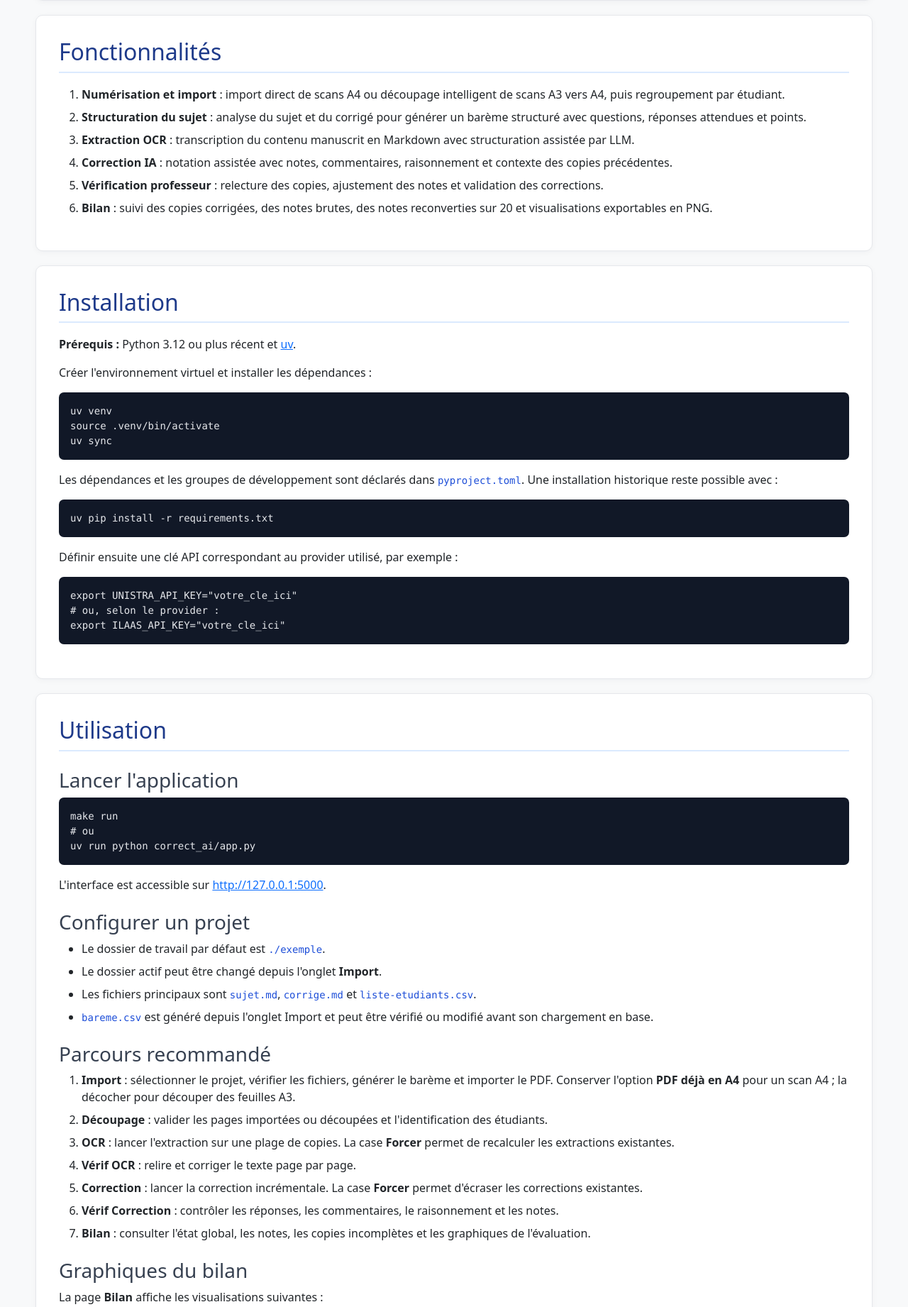
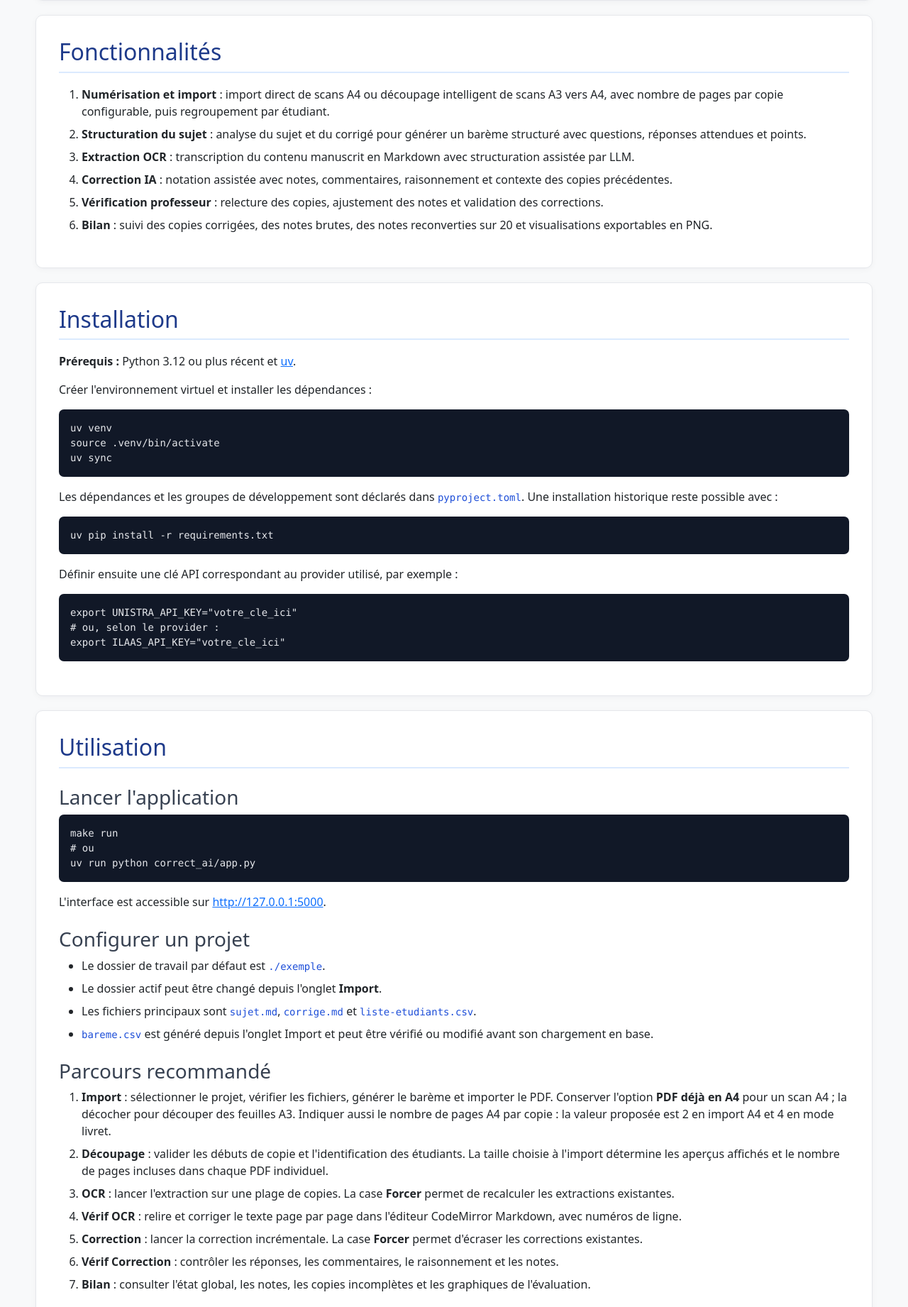
Before and after one commit to Naereen/Korektor-clone, a Flask app: page /documentation in a window 1280 px wide. Shown: the part 798-2640 px from the top of the page at 71% size. Run offline with Flask 3, Linux system fonts and the light colour scheme; some libraries are stand-ins or nearby versions.

Commit message:
Add many tiny features.

```diff
--- a/correct_ai/app.py
+++ b/correct_ai/app.py
@@ -27,6 +27,7 @@ import sys
 import threading
 import time
 from collections import defaultdict
+from datetime import datetime
 
 import pymupdf
 from flask import Flask, jsonify, redirect, render_template, request, send_file, url_for
@@ -54,6 +55,7 @@ APP_ROOT = os.path.dirname(os.path.abspath(__file__))
 APP_ROOT = os.path.dirname(APP_ROOT)  # Go up to project root (where code is)
 
 CONFIG_FILE = os.path.join(APP_ROOT, ".correctai_config.json")
+SPLIT_SETTINGS_FILENAME = ".korektor_split.json"
 
 
 class ProjectConfig:
@@ -127,6 +129,22 @@ class ProjectConfig:
     def get_sorted_pdf_path(self):
         """Return the sorted booklet PDF path used by the splitter."""
         return self.get_path("copiesA4_sorted.pdf")
+
+    def get_pages_per_copy(self):
+        """Return the page count used for each split-view segment."""
+        try:
+            with open(self.get_path(SPLIT_SETTINGS_FILENAME), encoding="utf-8") as settings_file:
+                pages_per_copy = int(json.load(settings_file)["pages_per_copy"])
+                if pages_per_copy > 0:
+                    return pages_per_copy
+        except (FileNotFoundError, OSError, ValueError, KeyError, TypeError, json.JSONDecodeError):
+            pass
+        return 4
+
+    def set_pages_per_copy(self, pages_per_copy):
+        """Persist the page count used for each split-view segment."""
+        with open(self.get_path(SPLIT_SETTINGS_FILENAME), "w", encoding="utf-8") as settings_file:
+            json.dump({"pages_per_copy": pages_per_copy}, settings_file)
 
 
 config = ProjectConfig()
@@ -478,10 +496,15 @@ def split_page():
     if not doc:
         return "Veuillez d'abord importer un document (Étape 1).", 404
 
-    total_items = (len(doc) + 3) // 4
+    pages_per_copy = config.get_pages_per_copy()
+    total_items = (len(doc) + pages_per_copy - 1) // pages_per_copy
     students = load_students()
     return render_template(
-        "split.html", active_page="split", total_items=total_items, students=students
+        "split.html",
+        active_page="split",
+        total_items=total_items,
+        pages_per_copy=pages_per_copy,
+        students=students,
     )
 
 
@@ -865,6 +888,13 @@ def api_import():
         already_a4 = request.form.get("already_a4") == "true"
         sort_booklet = request.form.get("sort_booklet") == "true"
 
+        try:
+            pages_per_copy = int(request.form.get("pages_per_copy", 2 if already_a4 else 4))
+        except (TypeError, ValueError):
+            return jsonify({"success": False, "error": "Le nombre de pages par copie doit être un entier"}), 400
+        if pages_per_copy < 1:
+            return jsonify({"success": False, "error": "Le nombre de pages par copie doit être positif"}), 400
+
         if not file:
             return jsonify({"success": False, "error": "No file uploaded"}), 400
 
@@ -877,6 +907,7 @@ def api_import():
                 shutil.copyfile(temp_path, config.get_sorted_pdf_path())
             else:
                 process_a3_split(temp_path, config.get_sorted_pdf_path(), sort_booklet)
+            config.set_pages_per_copy(pages_per_copy)
         finally:
             # Cleanup
             if os.path.exists(temp_path):
@@ -952,6 +983,7 @@ def split_process():
         doc = get_splitter_doc()
         if not doc:
             return jsonify({"success": False, "error": "Doc not loaded"}), 500
+        pages_per_copy = config.get_pages_per_copy()
 
         # Logic from split_copies.py
         copy_segments = []
@@ -1018,13 +1050,13 @@ def split_process():
                 if segments:
                     min_p = segments[0] + 1
                     last_start = segments[-1]
-                    max_p = min(last_start + 4, len(doc))
+                    max_p = min(last_start + pages_per_copy, len(doc))
                     page_range_str = f"{min_p}--{max_p}"
                 else:
                     page_range_str = ""
 
                 for start_idx in segments:
-                    end_idx = min(start_idx + 4, len(doc))
+                    end_idx = min(start_idx + pages_per_copy, len(doc))
                     new_doc.insert_pdf(doc, from_page=start_idx, to_page=end_idx - 1)
 
                     # Header mask & Numbering
@@ -1630,6 +1662,8 @@ class ReportBatchJob:
         self.total = 0
         self.current_action = "Inactif"
         self.results = []
+        self.merged_pdf = None
+        self.merge_error = None
 
     def start(self, project_dir):
         """Start the background thread iterating over every copy, unless already running."""
@@ -1640,6 +1674,8 @@ class ReportBatchJob:
         self.progress = 0
         self.total = 0
         self.results = []
+        self.merged_pdf = None
+        self.merge_error = None
         self.current_action = "Démarrage..."
 
         def run():
@@ -1649,6 +1685,7 @@ class ReportBatchJob:
                 db = get_db(project_dir)
                 copies = db.execute("SELECT id FROM copies ORDER BY id").fetchall()
                 self.total = len(copies)
+                merged_pdf_paths = []
 
                 for index, row in enumerate(copies, start=1):
                     if self.stop_requested:
@@ -1679,6 +1716,7 @@ class ReportBatchJob:
                         try:
                             report_builder.compile_markdown_to_pdf(md_path, pdf_path)
                             entry["pdf_ok"] = True
+                            merged_pdf_paths.append(pdf_path)
                         except Exception as pdf_exc:
                             entry["error"] = f"Échec PDF : {pdf_exc}"
                     except Exception as exc:
@@ -1686,6 +1724,16 @@ class ReportBatchJob:
 
                     self.results.append(entry)
                     self.progress = int(index / self.total * 100) if self.total else 100
+
+                if not self.stop_requested and merged_pdf_paths:
+                    self.current_action = "Fusion des PDF (pdftk)..."
+                    merged_name = f"rapport_total_date-{datetime.now():%d-%m-%Y}.pdf"
+                    merged_path = os.path.join(report_builder.get_reports_dir(project_dir), merged_name)
+                    try:
+                        report_builder.merge_pdfs(merged_pdf_paths, merged_path)
+                        self.merged_pdf = merged_name
+                    except RuntimeError as merge_exc:
+                        self.merge_error = str(merge_exc)
             except Exception as exc:
                 self.current_action = f"Erreur : {exc}"
             finally:
@@ -1736,7 +1784,27 @@ def api_rapport_batch_status():
             "total": report_batch_job.total,
             "action": report_batch_job.current_action,
             "results": report_batch_job.results,
+            "merged_pdf": report_batch_job.merged_pdf,
+            "merge_error": report_batch_job.merge_error,
         }
+    )
+
+
+@app.route("/api/rapports/batch/merged")
+def api_rapport_batch_merged():
+    """Serve the all-in-one PDF produced by concatenating the last batch's reports (pdftk)."""
+    if not report_batch_job.merged_pdf:
+        return "Aucun PDF fusionné disponible", 404
+
+    path = os.path.join(report_builder.get_reports_dir(config.project_dir), report_batch_job.merged_pdf)
+    if not os.path.exists(path):
+        return "Fichier introuvable", 404
+
+    return send_file(
+        path,
+        mimetype="application/pdf",
+        as_attachment=False,
+        download_name=report_batch_job.merged_pdf,
     )
 
 
--- a/correct_ai/batch_correction_v2.py
+++ b/correct_ai/batch_correction_v2.py
@@ -274,7 +274,7 @@ def correct_copy_incremental(
                         provider=p,
                         pdf_path=pdf_abs_path,
                         prompt_text=prompt,
-                        system_prompt="Tu es un correcteur expert. Nota selon le barème et maintain uniformité.",
+                        system_prompt="Tu es un correcteur expert en informatique et en mathématiques, en CPGE filière MP2I en France. Nota selon le barème et maintain uniformité.",
                     )
                 except Exception as e:
                     logger.error(f"❌ Erreur lors de l'appel LLM pour la copie {copy_id}: {e}")
@@ -294,7 +294,7 @@ def correct_copy_incremental(
                             response = ask_llm_with_progress(
                                 provider=p,
                                 prompt_text=prompt,
-                                system_prompt="Tu es un correcteur expert. Nota selon le barème et maintain uniformité.",
+                                system_prompt="Tu es un correcteur expert en informatique et en mathématiques, en CPGE filière MP2I en France. Nota selon le barème et maintain uniformité.",
                                 progress_callback=progress_callback,
                             )
                         except Exception as e2:
@@ -312,7 +312,7 @@ def correct_copy_incremental(
                                 response = ask_llm_with_progress(
                                     provider=p,
                                     prompt_text=prompt_simple,
-                                    system_prompt="Tu es un correcteur expert.",
+                                    system_prompt="Tu es un correcteur expert en informatique et en mathématiques, en CPGE filière MP2I en France.",
                                     progress_callback=progress_callback,
                                 )
                             except Exception as e3:
--- a/correct_ai/templates/documentation.html
+++ b/correct_ai/templates/documentation.html
@@ -98,7 +98,7 @@
     <section id="fonctionnalites" class="documentation-section">
         <h2>Fonctionnalités</h2>
         <ol>
-            <li><strong>Numérisation et import</strong> : import direct de scans A4 ou découpage intelligent de scans A3 vers A4, puis regroupement par étudiant.</li>
+            <li><strong>Numérisation et import</strong> : import direct de scans A4 ou découpage intelligent de scans A3 vers A4, avec nombre de pages par copie configurable, puis regroupement par étudiant.</li>
             <li><strong>Structuration du sujet</strong> : analyse du sujet et du corrigé pour générer un barème structuré avec questions, réponses attendues et points.</li>
             <li><strong>Extraction OCR</strong> : transcription du contenu manuscrit en Markdown avec structuration assistée par LLM.</li>
             <li><strong>Correction IA</strong> : notation assistée avec notes, commentaires, raisonnement et contexte des copies précédentes.</li>
@@ -140,10 +140,10 @@ uv run python correct_ai/app.py</code></pre>
 
         <h3>Parcours recommandé</h3>
         <ol>
-            <li><strong>Import</strong> : sélectionner le projet, vérifier les fichiers, générer le barème et importer le PDF. Conserver l'option <strong>PDF déjà en A4</strong> pour un scan A4 ; la décocher pour découper des feuilles A3.</li>
-            <li><strong>Découpage</strong> : valider les pages importées ou découpées et l'identification des étudiants.</li>
+            <li><strong>Import</strong> : sélectionner le projet, vérifier les fichiers, générer le barème et importer le PDF. Conserver l'option <strong>PDF déjà en A4</strong> pour un scan A4 ; la décocher pour découper des feuilles A3. Indiquer aussi le nombre de pages A4 par copie : la valeur proposée est 2 en import A4 et 4 en mode livret.</li>
+            <li><strong>Découpage</strong> : valider les débuts de copie et l'identification des étudiants. La taille choisie à l'import détermine les aperçus affichés et le nombre de pages incluses dans chaque PDF individuel.</li>
             <li><strong>OCR</strong> : lancer l'extraction sur une plage de copies. La case <strong>Forcer</strong> permet de recalculer les extractions existantes.</li>
-            <li><strong>Vérif OCR</strong> : relire et corriger le texte page par page.</li>
+            <li><strong>Vérif OCR</strong> : relire et corriger le texte page par page dans l'éditeur CodeMirror Markdown, avec numéros de ligne.</li>
             <li><strong>Correction</strong> : lancer la correction incrémentale. La case <strong>Forcer</strong> permet d'écraser les corrections existantes.</li>
             <li><strong>Vérif Correction</strong> : contrôler les réponses, les commentaires, le raisonnement et les notes.</li>
             <li><strong>Bilan</strong> : consulter l'état global, les notes, les copies incomplètes et les graphiques de l'évaluation.</li>
@@ -155,7 +155,7 @@ uv run python correct_ai/app.py</code></pre>
             <li><strong>Distribution des notes / 20</strong> : histogramme des notes finales par tranches de 1 point.</li>
             <li><strong>Difficulté des questions</strong> : pourcentage moyen de points obtenus pour chaque question.</li>
             <li><strong>Profil moyen de la classe</strong> : comparaison, question par question, entre le barème et la moyenne obtenue par la classe.</li>
-            <li><strong>Dispersion par question</strong> : distributions en violon avec points individuels, boîte à moustaches et moyenne.</li>
+            <li><strong>Dispersion par question</strong> : distributions en violon avec points individuels, boîte à moustaches et moyenne, dans une zone dimensionnée pour garder le titre entièrement visible.</li>
             <li><strong>Résultats détaillés</strong> : comparaison du barème et des points obtenus par un étudiant sélectionné ou par la moyenne de la classe.</li>
         </ul>
         <p>Chaque graphique peut être téléchargé individuellement en PNG. Le bouton <strong>Exporter tous les graphiques en PNG</strong>, situé en haut de la page, sauvegarde l'ensemble des graphiques dans le sous-dossier <code>graphiques_notes/</code> du projet actif. Les images sont générées avec un fond blanc.</p>
@@ -183,6 +183,7 @@ uv run python correct_ai/app.py</code></pre>
             <li><code>pageXX.md</code> : transcription indépendante de chaque page.</li>
             <li><code>correction.csv</code> ou les données SQLite : résultat de correction selon le workflow utilisé.</li>
         </ul>
+        <p>Le fichier <code>.korektor_split.json</code>, placé à la racine du projet, mémorise le nombre de pages A4 par copie choisi lors du dernier import. Pour assurer la compatibilité, un projet qui ne possède pas encore ce fichier utilise 4 pages par copie.</p>
     </section>
 
     <section id="api" class="documentation-section">
@@ -236,7 +237,7 @@ uv run python correct_ai/batch_correction_v2.py \
         <p>L'onglet <strong>Vérif OCR</strong> permet de vérifier et corriger manuellement l'extraction :</p>
         <ul>
             <li>visualisation page par page des PDF ;</li>
-            <li>édition du Markdown extrait ;</li>
+            <li>édition du Markdown extrait avec CodeMirror, coloration Markdown, numéros de ligne et retour automatique à la ligne ;</li>
             <li>prévisualisation avec rendu LaTeX par MathJax ;</li>
             <li>sauvegarde et annulation des modifications ;</li>
             <li>détection des erreurs courantes de LaTeX ;</li>
--- a/correct_ai/templates/import.html
+++ b/correct_ai/templates/import.html
@@ -117,6 +117,10 @@
                             </label>
                         </div>
                     </div>
+                    <div class="mb-3">
+                        <label class="form-label small" for="pagesPerCopy">Nombre de pages A4 par copie</label>
+                        <input class="form-control" type="number" id="pagesPerCopy" min="1" value="2" required>
+                    </div>
                     <button type="submit" class="btn btn-success w-100" id="btnUpload">
                         <i class="bi bi-upload"></i> Importer et découper
                     </button>
@@ -143,6 +147,7 @@ document.addEventListener('DOMContentLoaded', function() {
 function updatePdfOptions() {
     const alreadyA4 = document.getElementById('alreadyA4').checked;
     document.getElementById('sortBooklet').disabled = alreadyA4;
+    document.getElementById('pagesPerCopy').value = alreadyA4 ? 2 : 4;
 }
 
 document.getElementById('alreadyA4').addEventListener('change', updatePdfOptions);
@@ -333,6 +338,7 @@ document.getElementById('uploadForm').addEventListener('submit', async function(
     formData.append('file', fileInput.files[0]);
     formData.append('already_a4', document.getElementById('alreadyA4').checked);
     formData.append('sort_booklet', document.getElementById('sortBooklet').checked);
+    formData.append('pages_per_copy', document.getElementById('pagesPerCopy').value);
 
     document.getElementById('btnUpload').disabled = true;
     document.getElementById('uploadProgress').style.display = 'block';
--- a/correct_ai/templates/split.html
+++ b/correct_ai/templates/split.html
@@ -100,6 +100,7 @@
 <div id="grid" class="grid"></div>
 <div id="split-config"
     data-total-items="{{ total_items }}"
+    data-pages-per-copy="{{ pages_per_copy }}"
     data-students="{{ students | tojson | forceescape }}"></div>
 {% endblock %}
 
@@ -107,6 +108,7 @@
 <script>
     const splitConfig = document.getElementById('split-config');
     const totalItems = Number(splitConfig.dataset.totalItems);
+    const pagesPerCopy = Number(splitConfig.dataset.pagesPerCopy);
     const students = JSON.parse(splitConfig.dataset.students);
     const cardsData = [];
     let headerRatio = 0.15;
@@ -160,7 +162,7 @@
         });
 
         for (let i = 0; i < totalItems; i++) {
-            const pageNum = i * 4 + 1;
+            const pageNum = i * pagesPerCopy + 1;
             cardsData.push({
                 page_num: pageNum,
                 is_continuation: true,
```
Also changed, not shown: correct_ai/prompt_builder.py (+4 -4 lines), correct_ai/report_builder.py (+34 -9 lines), correct_ai/templates/bilan.html (+6 -3 lines), correct_ai/templates/rapports.html (+33 -10 lines), correct_ai/templates/verify_ocr.html (+22 -14 lines), README.md.
